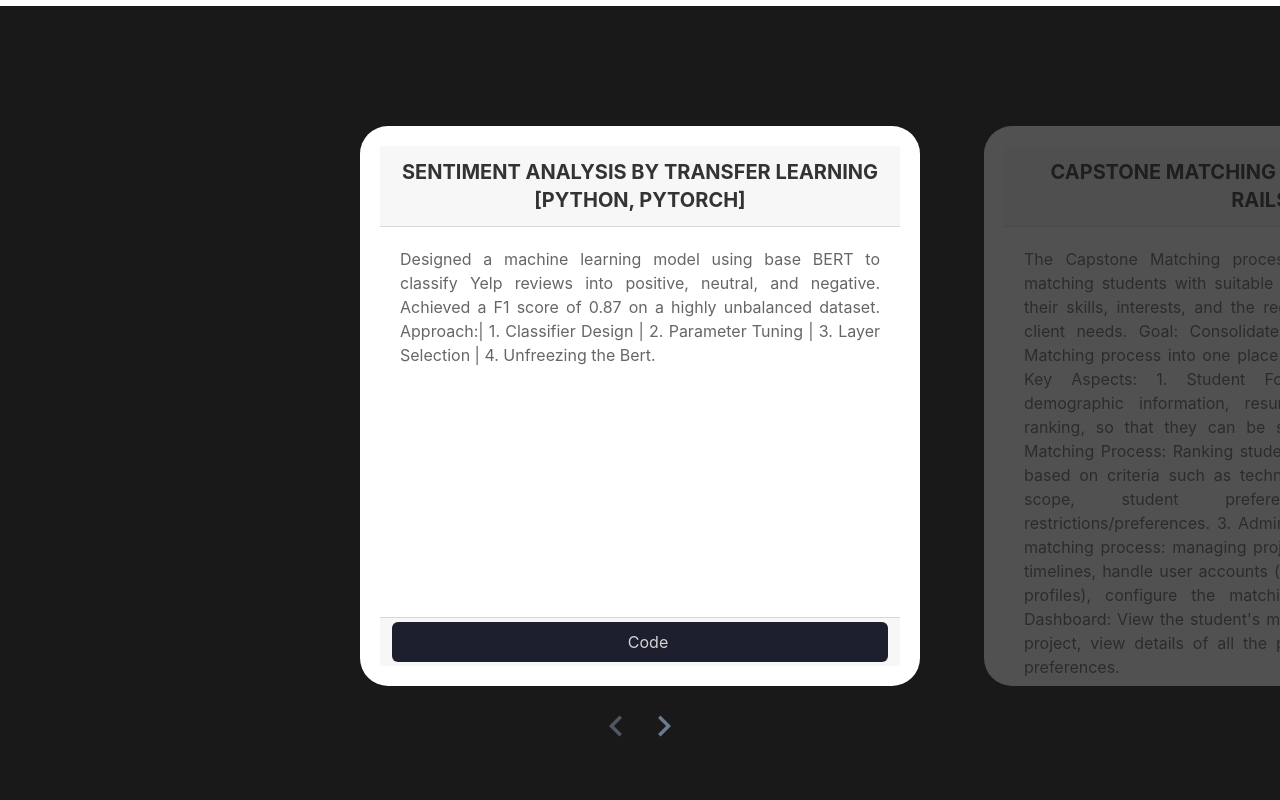
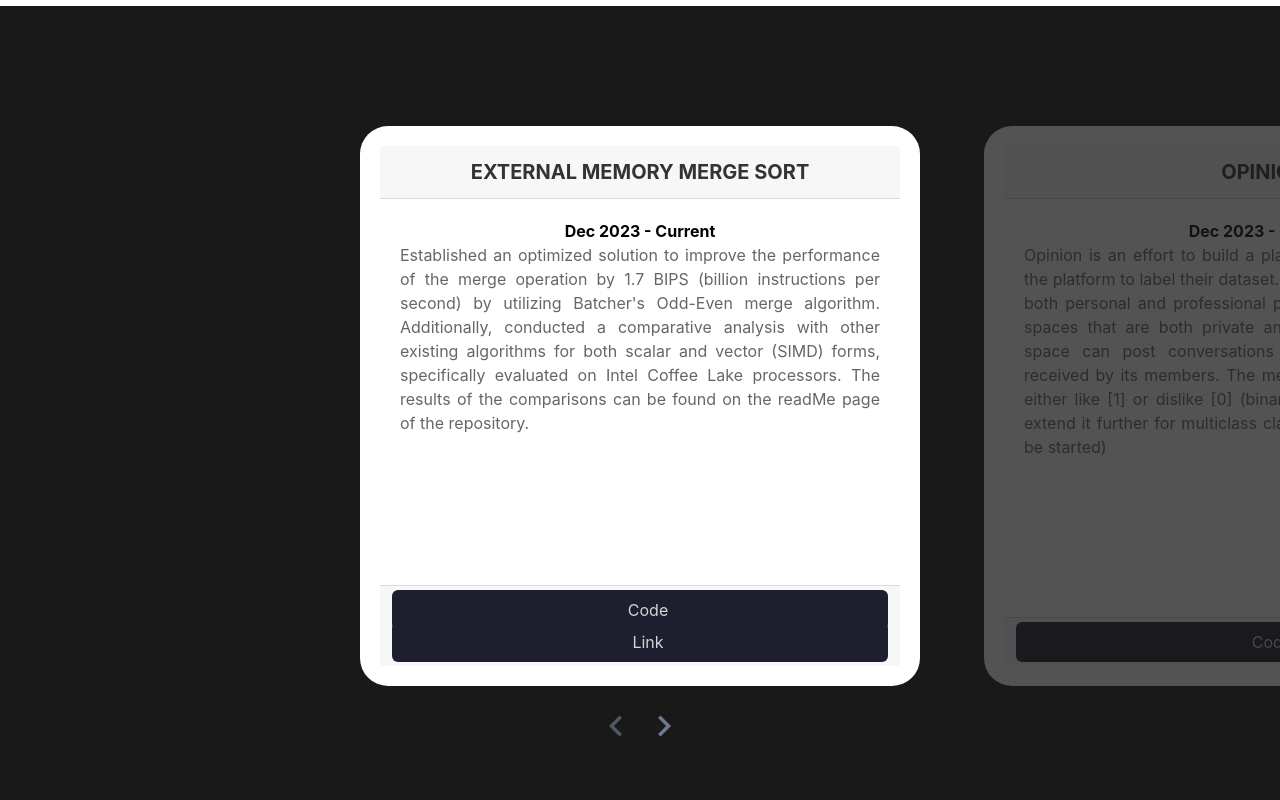
Before and after one commit to Sathvik10/i_am_Kote, a React (Create React App) app: page / in a window 1280 px wide. Shown: the part 2840-3640 px from the top of the page. Built offline with nearby package versions, Linux system fonts and the light colour scheme.

Commit message:
Updated Project timelines

```diff
--- a/src/components/Carousel.js
+++ b/src/components/Carousel.js
@@ -6,7 +6,7 @@
   // Slide
   // =========================
 
-  const ProjectSlide = ({title, description, code, link})=>{
+  const ProjectSlide = ({title, description, code, link, timeline})=>{
     return(
       <div className="card min-h-full bg-neutral-100">
         <div className="card-header">
@@ -15,6 +15,9 @@
           </h2>
         </div>
         <div className="card-body overflow-scroll ">
+          {
+            timeline !== "" ?<b>{timeline}</b> : ""
+          }
           <p className="overflow-scroll text-justify">
             {description}
           </p>
@@ -82,7 +85,7 @@
     render() {
       const index = this.props.index
 
-      const { name, description, code, link} = this.props.project
+      const { name, description, code, link, timeline} = this.props.project
       const current = this.props.current
       let classNames = 'slide'
 
@@ -105,7 +108,7 @@
               src={src}
               onLoad={this.imageLoaded}
             /> */}
-            <ProjectSlide title={name} description={description} code={code} link={link}/>
+            <ProjectSlide title={name} description={description} code={code} link={link} timeline={timeline}/>
 
           </div>
         </li>
--- a/src/data/resume.json
+++ b/src/data/resume.json
@@ -91,8 +91,23 @@
     ],
     "Projects" : [
         {
+            "name" : "External Memory Merge Sort",
+            "description" : "Established an optimized solution to improve the performance of the merge operation by 1.7 BIPS (billion instructions per second) by utilizing Batcher's Odd-Even merge algorithm. Additionally, conducted a comparative analysis with other existing algorithms for both scalar and vector (SIMD) forms, specifically evaluated on Intel Coffee Lake processors. The results of the comparisons can be found on the readMe page of the repository.",
+            "timeline" : "Dec 2023 - Current",
+            "code" : "https://github.com/Sathvik10/binary-merger",
+            "link" : "https://github.com/arif-arman/origami-sort"
+        },
+        {
+            "name" : "Opinion",
+            "description" : "Opinion is an effort to build a platform where people can use the platform to label their dataset. The platform can be used for both personal and professional purposes. The user can build spaces that are both private and public. The owner of the space can post conversations within the space that are received by its members. The members are given a choice to either like [1] or dislike [0] (binary classification). Planning to extend it further for multiclass classfication.(Frontend is yet to be started)",
+            "timeline" : "Dec 2023 - Current",
+            "code" : "https://github.com/Sathvik10/Opinion-Backend",
+            "link" : ""
+        },
+        {
             "name" : "Sentiment Analysis by Transfer Learning [Python, Pytorch]",
-            "description" : "Designed a machine learning model using base BERT to classify Yelp reviews into positive, neutral, and negative. Achieved a F1 score of 0.87 on a highly unbalanced dataset. Approach:| 1. Classifier Design | 2. Parameter Tuning | 3. Layer Selection | 4. Unfreezing the Bert.",
+            "description" : "Designed a machine learning model using base BERT to classify Yelp reviews into positive, neutral, and negative. The training was on carried out using 4 steps. Approach: 1. Classifier Design | 2. Parameter Tuning | 3. Layer Selection | 4. Unfreezing the Bert.Achieved a F1 score of 0.87 on a highly unbalanced dataset. ",
+            "timeline" : "Nov 2023 - Dec 2023",
             "code" : "https://github.com/Sathvik10/Text-Classification-Using-Base-Bert",
             "link" : ""
         },
@@ -100,31 +115,28 @@
             "name" : "Capstone Matching Project [Ruby On Rails]",
             "description" : "The Capstone Matching process involves the process of matching students with suitable projects or clients based on their skills, interests, and the requirements of the project or client needs. Goal: Consolidate all parts of the Capstone Matching process into one place and reduce manual aspects. \n Key Aspects: \n 1. Student Form: Students input their demographic information, resume (optional), and project ranking, so that they can be scored on these factors.\n 2. Matching Process: Ranking students with appropriate projects based on criteria such as technical skills, expertise, project scope, student preferences, and sponsor restrictions/preferences. \n 3. Admin Control: Oversee the entire matching process: managing project listings, form submission timelines, handle user accounts (including student and faculty profiles), configure the matching algorithm. \n 4. Professor Dashboard: View the student's matching score for a particular project, view details of all the projects and submit projects preferences.",
             "code" : "https://github.com/Capstone-Matching/capstone-matching",
-            "link" : "https://www.youtube.com/watch?v=PIhjdXbvH_0"
-        },
-        {
-            "name" : "Chess Engine[C]",
-            "description" : "Programmed a chess engine using Min-Max Algorithm along with Alpha pruning. The engine could calculate next move at a depth of 5 using a combination of multiple data structures (Trees and Linked List).",
-            "code" : "https://github.com/Sathvik10/Chess-Using-C",
-            "link" : "https://docs.google.com/presentation/d/1BqBgrKnBN3kMbm_PZGH7LfR_5xlhRPbzozyVrV2nKTY/edit?usp=sharing"
+            "link" : "https://www.youtube.com/watch?v=PIhjdXbvH_0",
+            "timeline" : "Sept 2023 - Dec 2023"
         },
         {
             "name" : "Soccer Agent [Reinforcement Learning, Python]",
             "description" : "Modeled a soccer agent for an 11 vs. 11 game for competition hosted by Google on Kaggle. The agent was trained using a reinforcement technique called Q-Learning and obtained a score of 952.",
             "code" : "https://colab.research.google.com/drive/1QnhbzNgstG6mAm3icyn_9li046E5vrrn?usp=sharing",
-            "link" : ""
-        },
-        {
-            "name" : "External Memory Merge Sort",
-            "description" : "EM Sort [C++]: Established an innovative solution to improve performance of binary merge by 200 M/s. Conducted a comparative analysis with existing algorithms, showcasing effectiveness of proposed approach.",
-            "code" : "https://github.com/Sathvik10/binary-merger",
-            "link" : ""
+            "link" : "",
+            "timeline" : "Oct 2020 - Dec 2020"
         },
         {
             "name" : "Integration of Octave with HPCC [C++]",
             "description" : "The objective of the internship project was to run octave scripts within ECL. (ECL is a ETL language built for HPCC Systems). To run the octave scripts, I spawned a octave interpreter within the HPCC Context. The project required understanding on working of octave, mapping between octave datatypes and ECL datatypes, ensuring thread safety of octave symbol table.",
-            "code" : "",
+            "code" : "May 2019 - Aug 2019",
             "link" : "https://wiki.hpccsystems.com/display/hpcc/Sathvik+K+R+-+2019+Poster+Presentation"
+        },
+        {
+            "name" : "Chess Engine[C]",
+            "description" : "Programmed a chess engine using Min-Max Algorithm along with Alpha pruning. The engine could calculate next move at a depth of 5 piles using a combination of multiple data structures (Trees and Linked List).",
+            "code" : "https://github.com/Sathvik10/Chess-Using-C",
+            "timeline" : "Nov 2020 - Jan-2019",
+            "link" : "https://docs.google.com/presentation/d/1BqBgrKnBN3kMbm_PZGH7LfR_5xlhRPbzozyVrV2nKTY/edit?usp=sharing"
         }
     ]
 }
```
